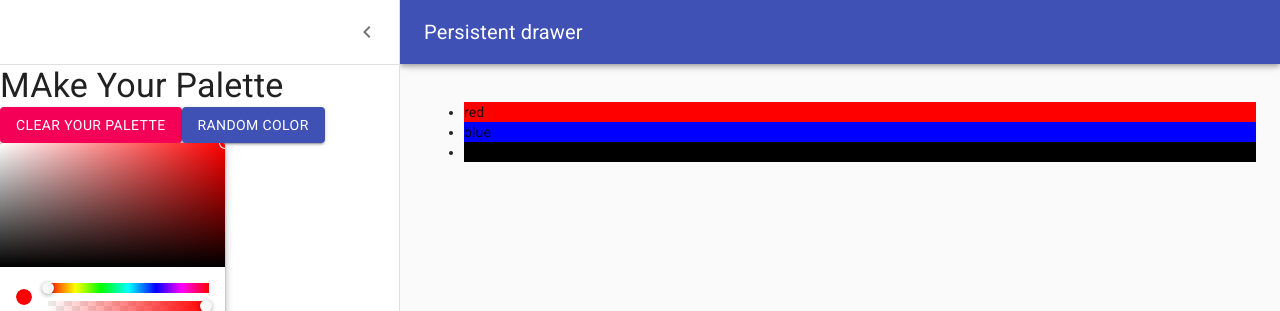
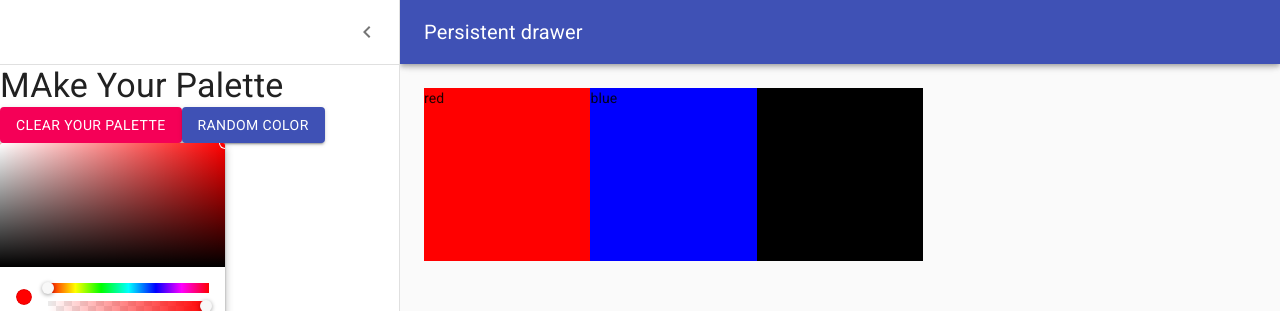
Before and after one commit to ezzeldenWork/color-app, a React (Create React App) app: page /palette/new in a window 1280 px wide. Shown: the top 311 px of the page. Built offline with nearby package versions, Linux system fonts and the light colour scheme.

Commit message:
something New

```diff
--- a/package.json
+++ b/package.json
@@ -15,6 +15,8 @@
     "react-color": "^2.19.3",
     "react-copy-to-clipboard": "^5.0.4",
     "react-dom": "^17.0.2",
+    "react-form-validator-core": "^1.1.1",
+    "react-material-ui-form-validator": "^3.0.0",
     "react-router-dom": "^5.3.0",
     "react-scripts": "^4.0.3",
     "web-vitals": "^1.0.1"
--- /dev/null
+++ b/src/DraggaleColorBox.js
@@ -0,0 +1,24 @@
+import React, {Component} from "react";
+import {withStyles} from "@material-ui/core/styles";
+
+const styles = {
+  root: {
+    width: "20%",
+    height: "25%",
+    margin: "0 auto",
+    display: " inline-block",
+    position: "relative",
+    cursor: "pointer",
+    marginBottom: "-4.6px",
+  },
+};
+
+function DraggaleColorBox(props) {
+  return (
+    <div className={props.classes.root} style={{backgroundColor: props.color}}>
+      {props.color}
+    </div>
+  );
+}
+
+export default withStyles(styles)(DraggaleColorBox);
--- a/src/newPaletteForm.js
+++ b/src/newPaletteForm.js
@@ -12,6 +12,8 @@ import MenuIcon from "@material-ui/icons/Menu";
 import ChevronLeftIcon from "@material-ui/icons/ChevronLeft";
 import {ChromePicker} from "react-color";
 import {Button} from "@material-ui/core";
+import { ValidatorForm, TextValidator} from 'react-material-ui-form-validator';
+import DraggaleColorBox from "./DraggaleColorBox";
 
 const drawerWidth = 400;
 
@@ -57,6 +59,7 @@ const styles = (theme) => ({
   content: {
     flexGrow: 1,
     padding: theme.spacing.unit * 3,
+    height: "calc(100vh - 62px)",
     transition: theme.transitions.create("margin", {
       easing: theme.transitions.easing.sharp,
       duration: theme.transitions.duration.leavingScreen,
@@ -100,7 +103,6 @@ export class newPaletteForm extends Component {
   addNewColor() {
     this.setState({colors: [...this.state.colors, this.state.currntColor]});
   }
-
 
   render() {
     const {classes} = this.props;
@@ -157,6 +159,9 @@ export class newPaletteForm extends Component {
             color={this.state.currntColor}
             onChangeComplete={this.updateCurrentColro}
           />
+          <ValidatorForm>
+            <TextValidator   />
+          </ValidatorForm>
           <Button
             variant="contained"
             color="primary"
@@ -173,14 +178,9 @@ export class newPaletteForm extends Component {
         >
           <div className={classes.drawerHeader} />
 
-
-          <ul>
-            {this.state.colors.map(color => (
-              <li style={{backgroundColor: color}}>{color}</li>
-            ))}
-          </ul>
-
-
+          {this.state.colors.map((color) => (
+            <DraggaleColorBox color={color} />
+          ))}
         </main>
       </div>
     );
```
Also changed, not shown: 2 other files (tests, documents, lock files or other folders).
